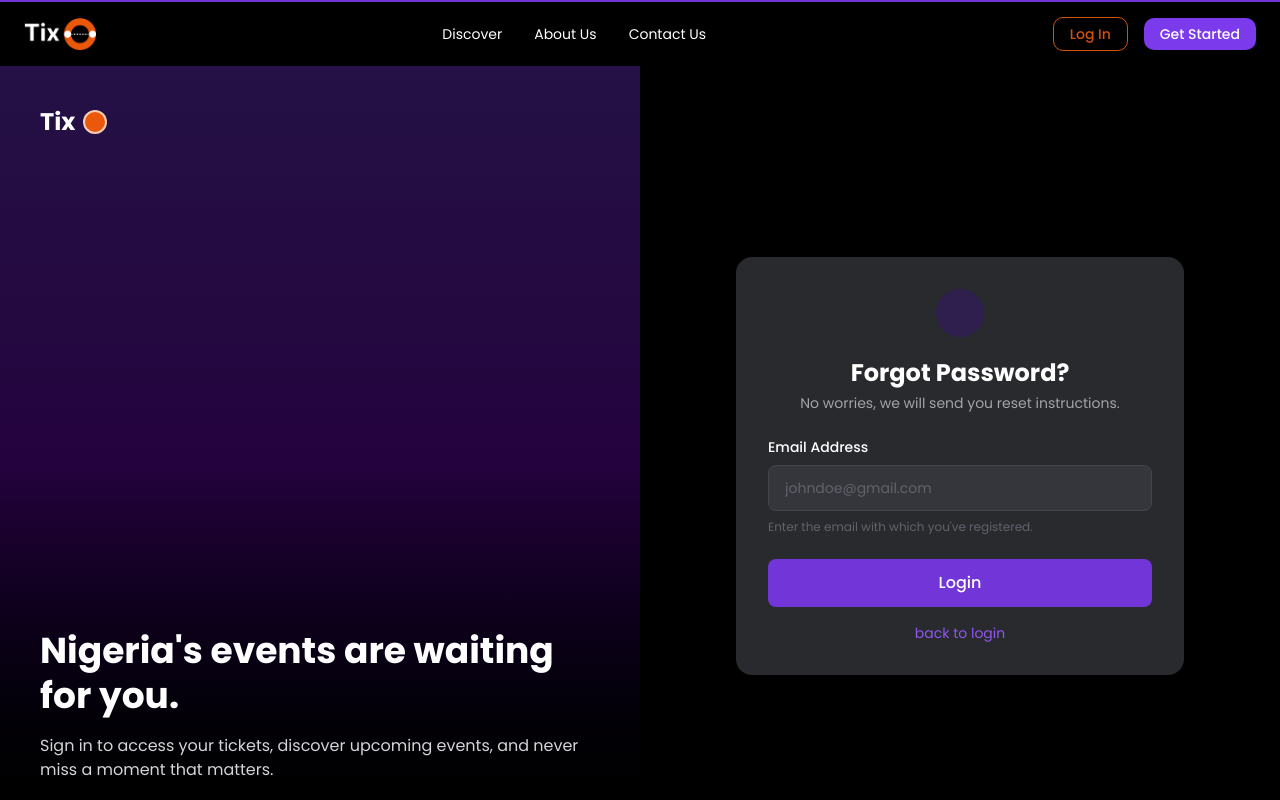
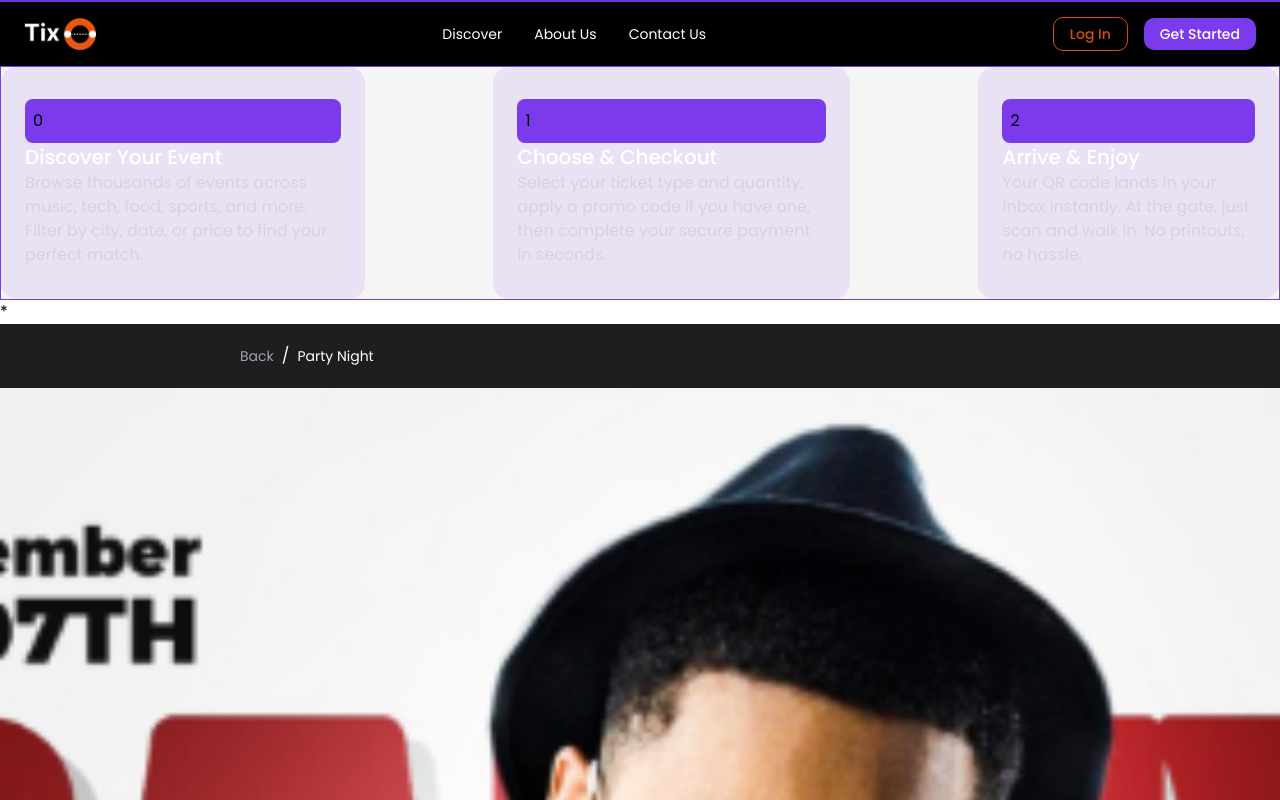
Before and after one commit to dev-prosper99/interns-project, a React (Vite) app: page / in a window 1280 px wide. Shown: the top 800 px of the page. Built offline with nearby package versions, Linux system fonts and the light colour scheme.

Commit message:
removed comments

```diff
--- a/src/pages/Home.tsx
+++ b/src/pages/Home.tsx
@@ -1,7 +1,7 @@
 import Navbar from "@/components/layouts/Navbar";
 import Footer from "@/components/layouts/Footer";
-// import { CardTextValues } from "@/constants";
-// import { SmallCards } from "@/components/cards";
+import { CardTextValues } from "@/constants";
+import { SmallCards } from "@/components/cards";
 import EventDetail from "./EventDetail";
 import ForgotPassword from "./Authentication/ForgotPassword";
 
@@ -9,7 +9,7 @@ const Home = () => {
   return (
     <div>
       <Navbar />
-      {/* <div className="bg-[#9EA0A91A] border border-purple-500 flex gap-32">
+      <div className="bg-[#9EA0A91A] border border-purple-500 flex gap-32">
         {CardTextValues.map((values, index) => (
           <SmallCards
             cardNumber={index}
@@ -17,8 +17,8 @@ const Home = () => {
             cardText={values.text}
           />
         ))}
-      </div> */}
-      {/* <EventDetail /> */}
+      </div> *
+      <EventDetail />
       <ForgotPassword />
       <Footer />
     </div>
```
Also changed, not shown: src/pages/rer.tsx (deleted).
